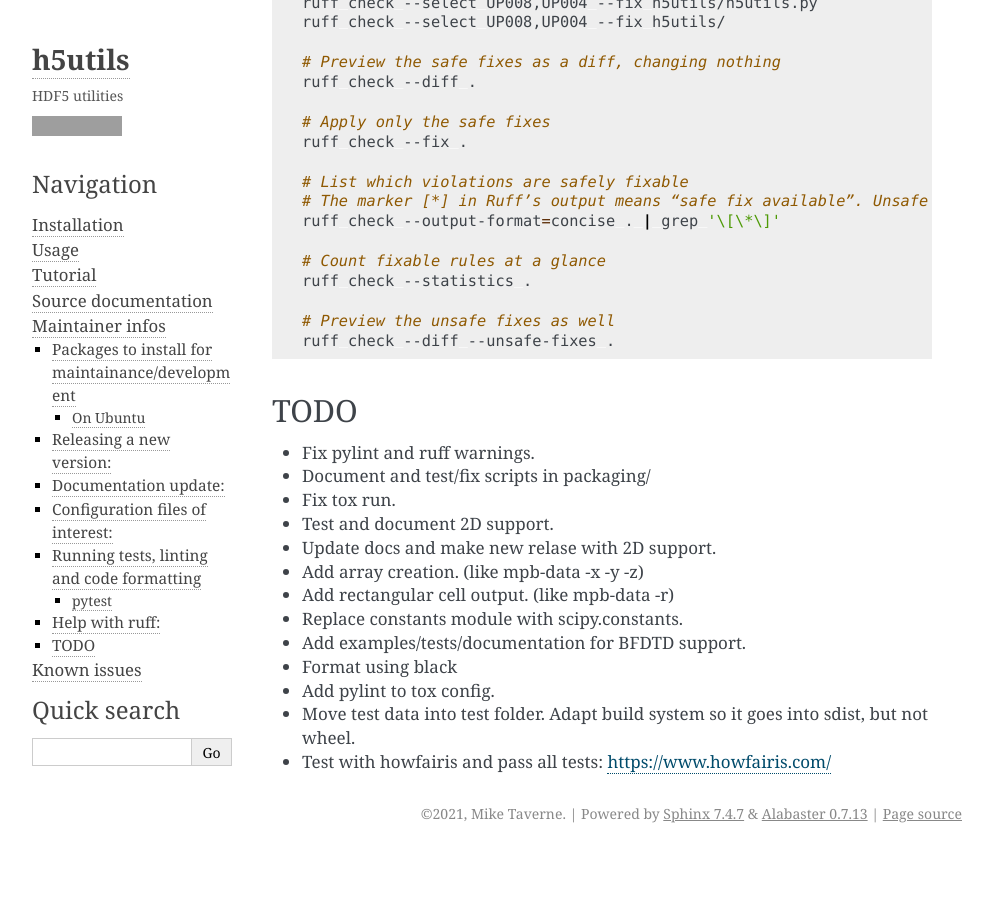
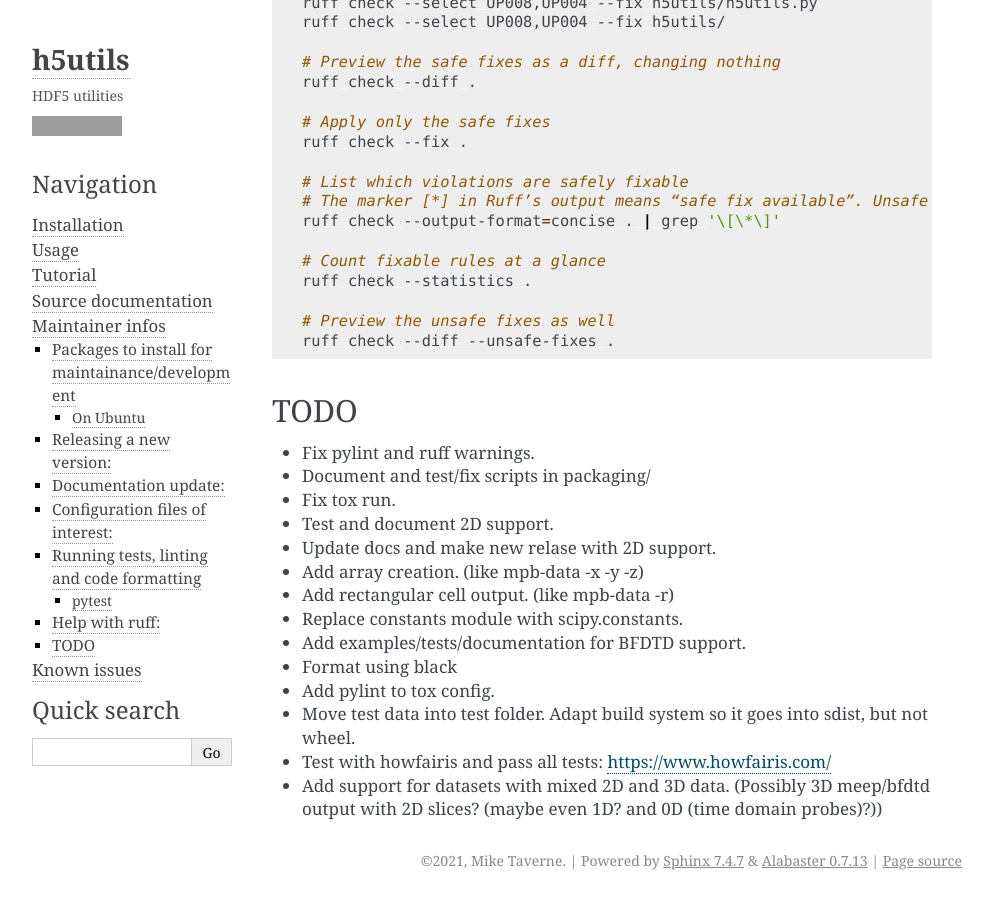
Before and after one commit to mtav/h5utils, a Sphinx documentation site: the page built from docs/maintenance.rst, in a window 1280 px wide and 900 px high, scrolled down 2099 px. Shown: the whole window, without its empty margins (148-1141 px from the left). Built offline with Sphinx 7.4.7, drawn with Linux system fonts in a browser that asks for light colours; before the commit the page ends 2952 px from its top, so only the background shows below that; grey boxes are pictures that could not be loaded.

Commit message:
TODO note

```diff
--- a/docs/maintenance.rst
+++ b/docs/maintenance.rst
@@ -134,3 +134,4 @@ TODO
 * Add pylint to tox config.
 * Move test data into test folder. Adapt build system so it goes into sdist, but not wheel.
 * Test with howfairis and pass all tests: https://www.howfairis.com/
+* Add support for datasets with mixed 2D and 3D data. (Possibly 3D meep/bfdtd output with 2D slices? (maybe even 1D? and 0D (time domain probes)?))
```
